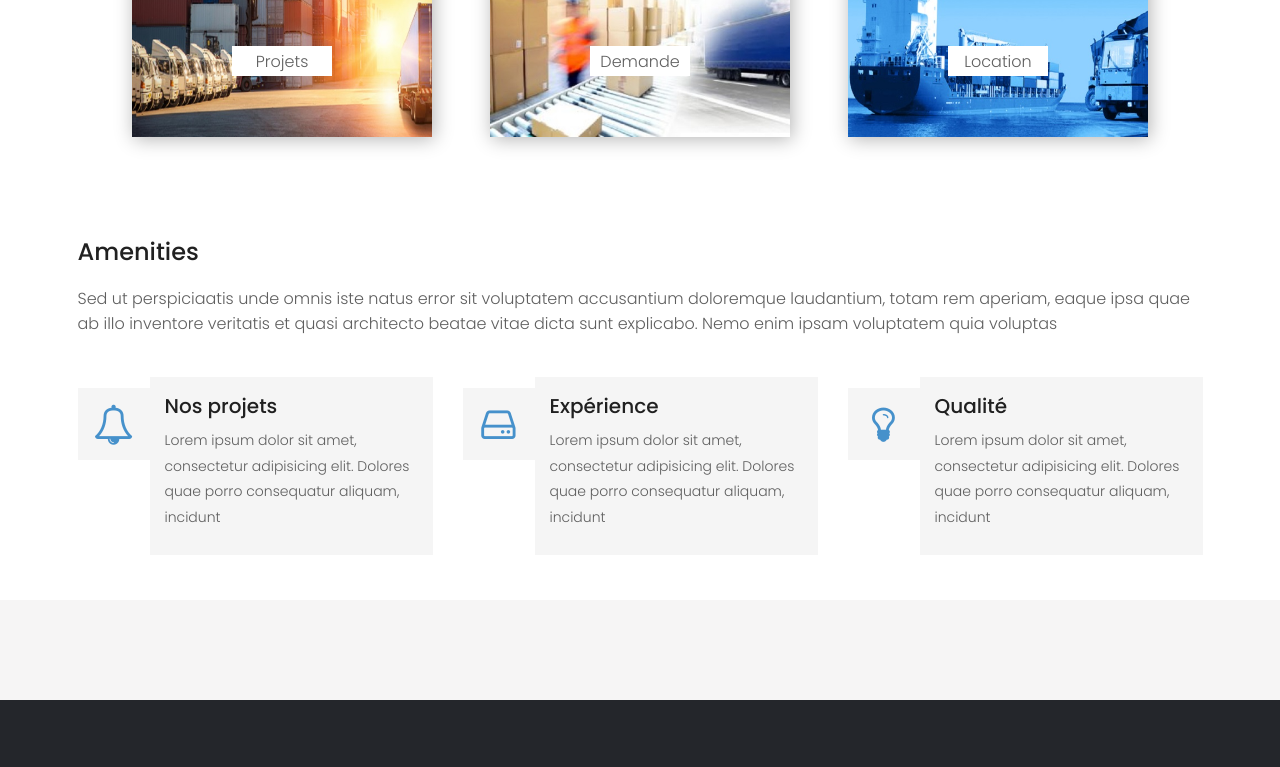
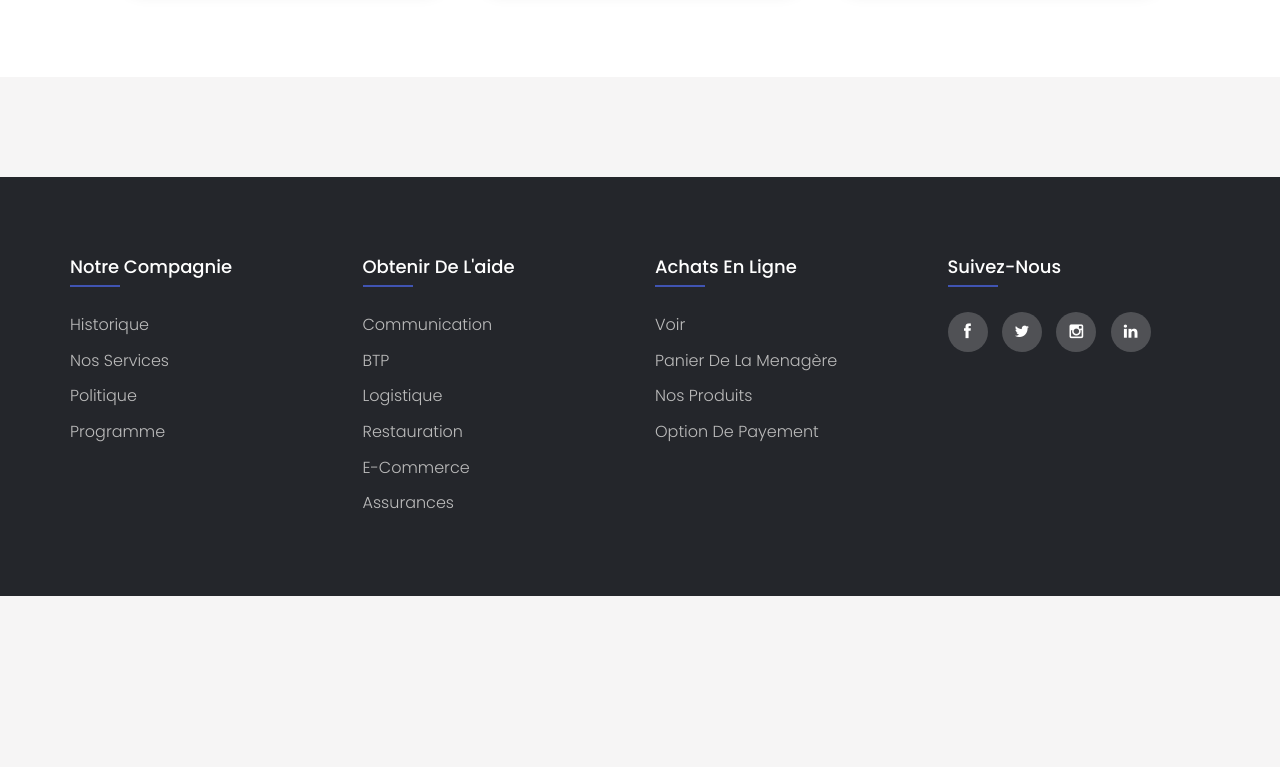
Before and after one commit to Ange44/Ange, a plain HTML site: page projects.html in a window 1280 px wide. Shown: the part 1610-2377 px from the top of the page. After the commit the page ends 2206 px from the top, so only its background shows below. Drawn offline with Linux system fonts and the light colour scheme.

Commit message:
Update projects.html

```diff
--- a/projects.html
+++ b/projects.html
@@ -182,8 +182,8 @@
 						<div class="row">
 							<div class="col-md-12">
 								<div class="about-logo">
-									<h3>Our <span class="color">Projets</span></h3>
-									<p>Sed ut perspiciaatis unde omnis iste natus error sit voluptatem accusantium doloremque laudantium, totam rem aperiam, eaque ipsa quae ab illo inventore veritatis et quasi architecto beatae vitae dicta sunt explicabo. Nemo enim ipsam voluptatem quia voluptas</p>								</div>
+
+									<p>GOLDEN INSTINCT se charge d’acheminer vos produits ou fournitures d’un endroit à un autre ou de les distribuer en toute sécurité.</p>								</div>
 							</div>
 						</div>
 
@@ -197,7 +197,7 @@
                         <div class="card-content">
                             <p>
 
-								<h4>Orange County</h4>
+								<h4>Consultation</h4>
 
 								<a href="details.html" class="btn btn-details">Details</a>
                             </p>
@@ -212,7 +212,7 @@
                         <div class="card-content">
                            <p>
 
-								<h4>Orange County</h4>
+								<h4>Transport</h4>
 
 								<a href="details.html" class="btn btn-details">Details</a>
                             </p>
@@ -227,7 +227,7 @@
                         <div class="card-content">
                            <p>
 
-								<h4>Orange County</h4>
+								<h4>Expérience</h4>
 
 								<a href="details.html" class="btn btn-details">Details</a>
                             </p>
@@ -249,7 +249,6 @@
 		<div class="services-text ">
 	<p>Services</p><br>
 	<p style="font-weight:bold">Qualité de services</p>
-	<p>if you want make a software for your bussniess conatact me.I make as soon as possibale.You really like my work, if you don&#8217;t i change this until you like if you want make a software for your bussniess conatact me.I make as soon</p>
 			</div>
 
 
@@ -290,44 +289,6 @@
 </div>
 
 
-	<section id="content">
-		<div class="container content">
-<div class="row">
-						<div class="col-md-12">
-							<div class="about-logo">
-								<h3>Amenities</h3>
-								<p>Sed ut perspiciaatis unde omnis iste natus error sit voluptatem accusantium doloremque laudantium, totam rem aperiam, eaque ipsa quae ab illo inventore veritatis et quasi architecto beatae vitae dicta sunt explicabo. Nemo enim ipsam voluptatem quia voluptas</p>
-							</div>
-						</div>
-					</div>
-	  <!-- Info Blcoks -->
-	<div class="row">
-		<div class="col-sm-4 info-blocks">
-			<i class="icon-info-blocks fa fa-bell-o"></i>
-			<div class="info-blocks-in">
-				<h3>Nos projets</h3>
-				<p>Lorem ipsum dolor sit amet, consectetur adipisicing elit. Dolores quae porro consequatur aliquam, incidunt</p>
-			</div>
-		</div>
-		<div class="col-sm-4 info-blocks">
-			<i class="icon-info-blocks fa fa-hdd-o"></i>
-			<div class="info-blocks-in">
-				<h3>Expérience</h3>
-				<p>Lorem ipsum dolor sit amet, consectetur adipisicing elit. Dolores quae porro consequatur aliquam, incidunt</p>
-			</div>
-		</div>
-		<div class="col-sm-4 info-blocks">
-			<i class="icon-info-blocks fa fa-lightbulb-o"></i>
-			<div class="info-blocks-in">
-				<h3>Qualité</h3>
-				<p>Lorem ipsum dolor sit amet, consectetur adipisicing elit. Dolores quae porro consequatur aliquam, incidunt</p>
-			</div>
-		</div>
-	</div>
-
-
-</div>
-</section>
 
 
 <footer class="footer span" style="margin-top: 100px;;">
```
